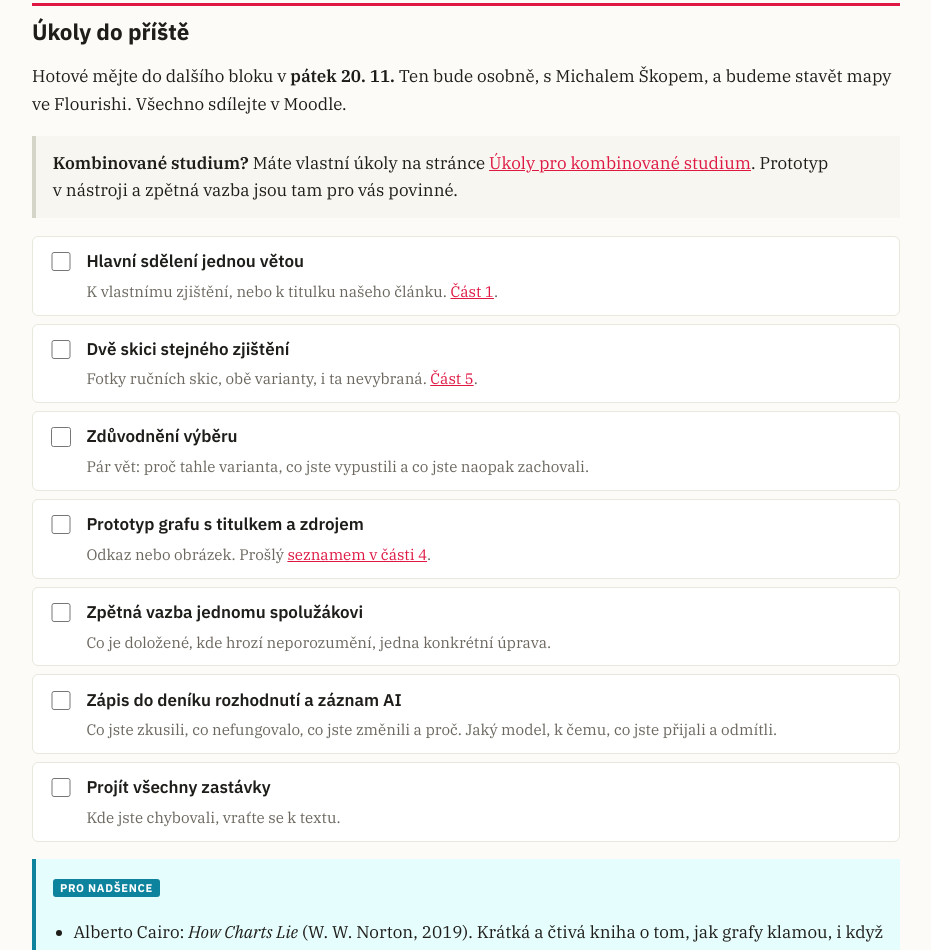
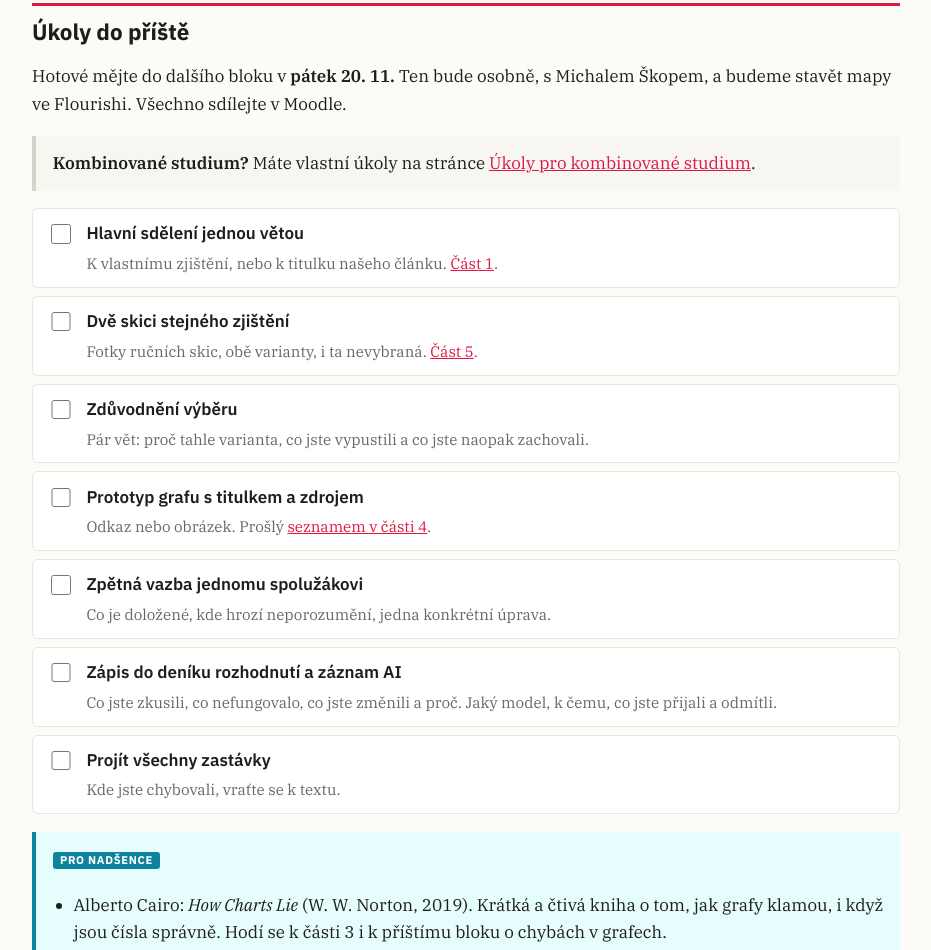
Before and after one commit to DataTimes-org/ujep, a plain HTML site: page datova-zurnalistika/kapitola-3/index.html in a window 1280 px wide. Shown: the part 9846-10796 px from the top of the page, without its empty margins (174-1105 px from the left). Drawn offline with Linux system fonts and the light colour scheme.

Commit message:
Kapitola 3: u kombinovaného studia jen odkaz na jejich stránku
Co-Authored-By: Claude Opus 5.5 <noreply@anthropic.com>

```diff
--- a/datova-zurnalistika/kapitola-3/index.html
+++ b/datova-zurnalistika/kapitola-3/index.html
@@ -333,7 +333,7 @@
 <h2 id="ukoly">Úkoly do příště</h2>
 <p>Hotové mějte do dalšího bloku v&nbsp;<strong>pátek 20. 11.</strong> Ten bude osobně, s&nbsp;Michalem Škopem, a&nbsp;budeme stavět mapy ve Flourishi. Všechno sdílejte v&nbsp;Moodle.</p>
 <div class="box">
-  <p><strong>Kombinované studium?</strong> Máte vlastní úkoly na stránce <a href="../kombinovane/index.html">Úkoly pro kombinované studium</a>. Prototyp v&nbsp;nástroji a&nbsp;zpětná vazba jsou tam pro vás povinné.</p>
+  <p><strong>Kombinované studium?</strong> Máte vlastní úkoly na stránce <a href="../kombinovane/index.html">Úkoly pro kombinované studium</a>.</p>
 </div>
 <ul class="tasks" data-store="ujep-k3-ukoly">
   <li data-id="veta"><input type="checkbox" aria-label="Hotovo"><span class="what">Hlavní sdělení jednou větou</span><span class="how">K&nbsp;vlastnímu zjištění, nebo k&nbsp;titulku našeho článku. <a href="#veta">Část 1</a>.</span></li>
```
